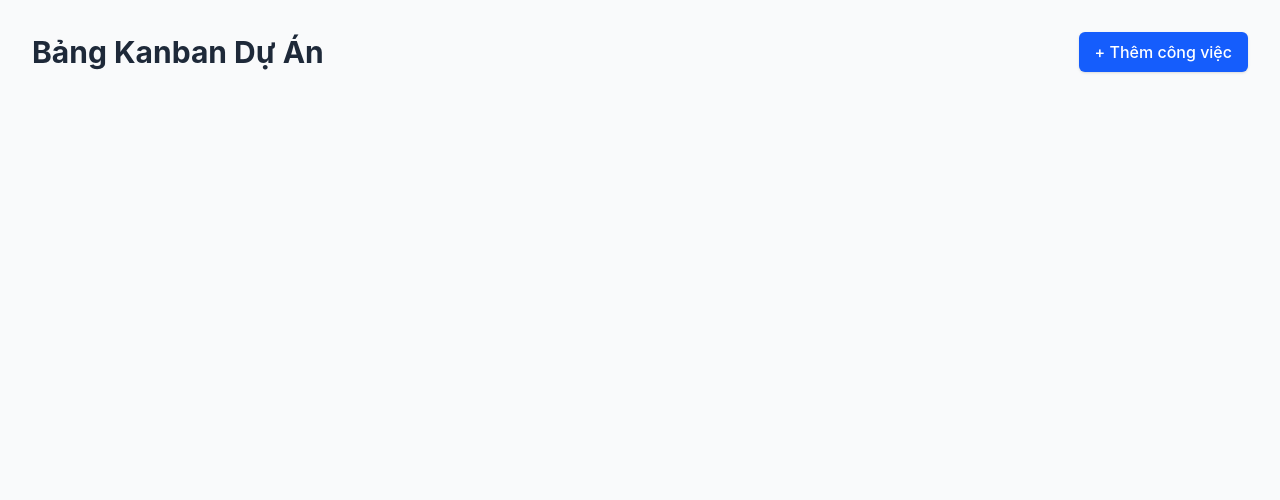
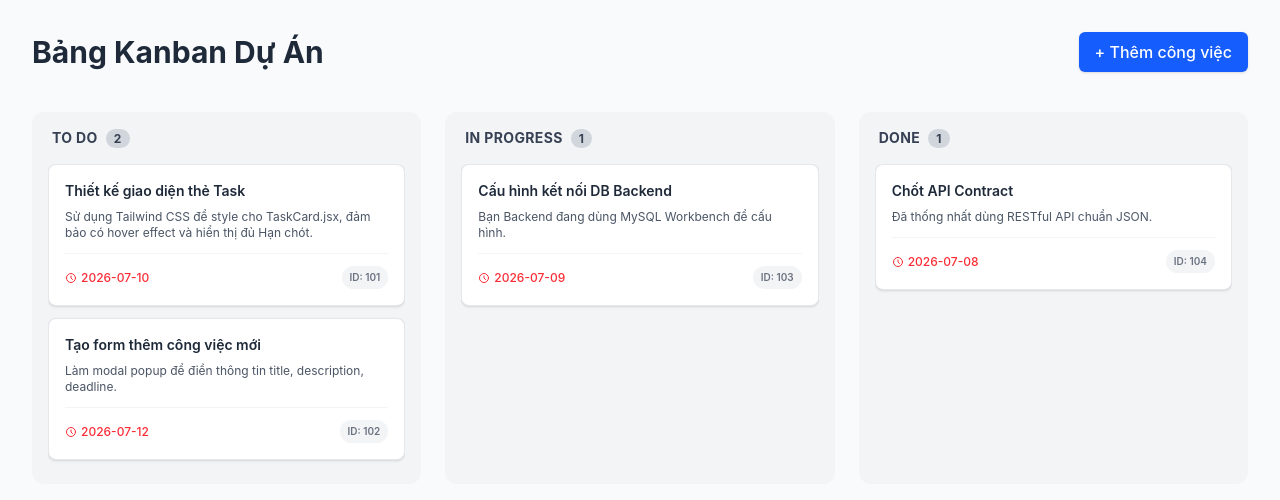
Before and after one commit to LuuTuong21/DoAnThucTap, a React app in the folder frontend/: page / in a window 1280 px wide. Shown: the top 500 px of the page. Built offline with nearby package versions, Linux system fonts and the light colour scheme; the HTML template or start-up script is replaced by a standard one.

Commit message:
Hoan thanh Day 5 FE: Tinh chinh UI/UX, them hieu ung hover va transition

```diff
--- a/frontend/src/App.jsx
+++ b/frontend/src/App.jsx
@@ -1,25 +1,55 @@
 import { useState } from 'react';
 import TaskCard from './components/TaskCard';
-import TaskModal from './components/TaskModal'; // 1. Thêm dòng import này
+import TaskModal from './components/TaskModal';
 
 function App() {
-  // 2. Thêm dòng này để tạo "công tắc" (mặc định là false - đang tắt)
+  // Trạng thái bật/tắt của Modal thêm công việc
   const [isModalOpen, setIsModalOpen] = useState(false);
 
+  // Dữ liệu giả (Mock Data) bám sát cấu trúc Database
   const [boardData, setBoardData] = useState({
-    // ... (Giữ nguyên cục Mock Data của bạn ở đây) ...
+    "To Do": [
+      {
+        task_id: 101,
+        title: "Thiết kế giao diện thẻ Task",
+        description: "Sử dụng Tailwind CSS để style cho TaskCard.jsx, đảm bảo có hover effect và hiển thị đủ Hạn chót.",
+        deadline: "2026-07-10"
+      },
+      {
+        task_id: 102,
+        title: "Tạo form thêm công việc mới",
+        description: "Làm modal popup để điền thông tin title, description, deadline.",
+        deadline: "2026-07-12"
+      }
+    ],
+    "In progress": [
+      {
+        task_id: 103,
+        title: "Cấu hình kết nối DB Backend",
+        description: "Bạn Backend đang dùng MySQL Workbench để cấu hình.",
+        deadline: "2026-07-09"
+      }
+    ],
+    "Done": [
+      {
+        task_id: 104,
+        title: "Chốt API Contract",
+        description: "Đã thống nhất dùng RESTful API chuẩn JSON.",
+        deadline: "2026-07-08"
+      }
+    ]
   });
 
   return (
     <div className="min-h-screen bg-gray-50 p-8 font-sans">
       <div className="max-w-7xl mx-auto">
 
+        {/* Phần Header */}
         <header className="mb-10 flex justify-between items-center">
           <h1 className="text-3xl font-bold text-gray-800">
             Bảng Kanban Dự Án
           </h1>
 
-          {/* 3. Sửa lại nút button này: Thêm sự kiện onClick để bật công tắc */}
           <button
             onClick={() => setIsModalOpen(true)}
             className="bg-blue-600 hover:bg-blue-700 text-white px-4 py-2 rounded-md font-medium shadow-sm transition-colors"
@@ -30,12 +60,36 @@ function App() {
 
         {/* Khung Bảng Kanban */}
         <div className="flex flex-col md:flex-row gap-6">
-            {/* ... (Giữ nguyên đoạn code render 3 cột ở đây) ... */}
+
+          {Object.keys(boardData).map((statusName) => (
+            // Thêm hiệu ứng hover:bg-gray-200 và transition-colors của Ngày 5
+            <div key={statusName} className="bg-gray-100 hover:bg-gray-200 transition-colors duration-300 rounded-xl w-full md:w-1/3 p-4 flex flex-col max-h-[80vh]">
+
+              {/* Tiêu đề Cột */}
+              <div className="flex justify-between items-center mb-4 px-1">
+                <h2 className="font-bold text-sm text-gray-700 uppercase tracking-wide">
+                  {statusName}
+                  <span className="ml-2 bg-gray-300 text-gray-700 py-0.5 px-2 rounded-full text-xs">
+                    {boardData[statusName].length}
+                  </span>
+                </h2>
+              </div>
+
+              {/* Danh sách Thẻ TaskCard */}
+              <div className="flex flex-col gap-3 overflow-y-auto pb-2 flex-1">
+                {boardData[statusName].map((task) => (
+                  <TaskCard key={task.task_id} task={task} />
+                ))}
+              </div>
+
+            </div>
+          ))}
+
         </div>
 
       </div>
 
-      {/* 4. Thêm Modal vào cuối cùng (ngay trên thẻ đóng </div> cuối cùng) */}
+      {/* Component Modal */}
       <TaskModal
         isOpen={isModalOpen}
         onClose={() => setIsModalOpen(false)}
--- a/frontend/src/components/TaskCard.jsx
+++ b/frontend/src/components/TaskCard.jsx
@@ -2,20 +2,18 @@ import React from 'react';
 
 function TaskCard({ task }) {
   return (
-    <div className="bg-white p-4 rounded-lg shadow-sm border border-gray-200 hover:shadow-md hover:border-blue-400 cursor-grab transition-all group">
-      {/* Tiêu đề */}
-      <h3 className="font-semibold text-gray-800 text-sm mb-2 group-hover:text-blue-600">
+    // Đã cập nhật hiệu ứng chuyển động mượt (duration-300) và nhấc thẻ lên (hover:-translate-y-1)
+    <div className="bg-white p-4 rounded-lg shadow-sm border border-gray-200 hover:shadow-md hover:border-blue-400 cursor-grab transition-all duration-300 hover:-translate-y-1 group">
+      <h3 className="font-semibold text-gray-800 text-sm mb-2 group-hover:text-blue-600 transition-colors">
         {task.title}
       </h3>
 
-      {/* Mô tả (giới hạn 2 dòng để thẻ không bị quá dài) */}
       {task.description && (
         <p className="text-xs text-gray-600 mb-3 line-clamp-2">
           {task.description}
         </p>
       )}
 
-      {/* Phần chân thẻ: Hạn chót và Trạng thái */}
       <div className="flex justify-between items-center mt-3 pt-3 border-t border-gray-100">
         <div className="flex items-center text-xs text-red-500 font-medium">
           <svg className="w-3 h-3 mr-1" fill="none" stroke="currentColor" viewBox="0 0 24 24">
@@ -24,7 +22,6 @@ function TaskCard({ task }) {
           {task.deadline}
         </div>
 
-        {/* Badge trạng thái nhỏ */}
         <span className="px-2 py-1 text-[10px] font-semibold bg-gray-100 text-gray-500 rounded-full">
           ID: {task.task_id}
         </span>
--- a/frontend/src/components/TaskModal.jsx
+++ b/frontend/src/components/TaskModal.jsx
@@ -1,68 +1,60 @@
 import React from 'react';
 
 function TaskModal({ isOpen, onClose }) {
-  // Nếu "công tắc" đang tắt, không hiển thị gì cả
   if (!isOpen) return null;
 
   return (
-    // Lớp nền đen mờ bao phủ toàn màn hình
-    <div className="fixed inset-0 bg-black/40 flex justify-center items-center z-50 backdrop-blur-sm">
+    // Thêm animation mờ dần vào nền
+    <div className="fixed inset-0 bg-black/40 flex justify-center items-center z-50 backdrop-blur-sm animate-[fadeIn_0.2s_ease-out]">
 
-      {/* Khung màu trắng của Modal */}
-      <div className="bg-white rounded-xl w-full max-w-md p-6 shadow-2xl transform transition-all">
+      {/* Khung Modal */}
+      <div className="bg-white rounded-xl w-full max-w-md p-6 shadow-2xl transform transition-all animate-[scaleUp_0.2s_ease-out]">
         <h2 className="text-xl font-bold text-gray-800 mb-4 border-b pb-2">
           Thêm công việc mới
         </h2>
 
-        {/* Form nhập liệu tĩnh */}
         <form className="flex flex-col gap-4">
-
-          {/* Tiêu đề */}
           <div>
             <label className="block text-sm font-medium text-gray-700 mb-1">Tiêu đề công việc</label>
             <input
               type="text"
               placeholder="Vd: Thiết kế Database..."
-              className="w-full px-3 py-2 border border-gray-300 rounded-md focus:outline-none focus:ring-2 focus:ring-blue-500"
+              className="w-full px-3 py-2 border border-gray-300 rounded-md focus:outline-none focus:ring-2 focus:ring-blue-500 focus:border-blue-500 transition-shadow duration-200"
             />
           </div>
 
-          {/* Mô tả */}
           <div>
             <label className="block text-sm font-medium text-gray-700 mb-1">Mô tả chi tiết</label>
             <textarea
               rows="3"
               placeholder="Nhập chi tiết công việc cần làm..."
-              className="w-full px-3 py-2 border border-gray-300 rounded-md focus:outline-none focus:ring-2 focus:ring-blue-500"
+              className="w-full px-3 py-2 border border-gray-300 rounded-md focus:outline-none focus:ring-2 focus:ring-blue-500 focus:border-blue-500 transition-shadow duration-200"
             ></textarea>
           </div>
 
-          {/* Hạn chót (Datetime theo ERD) */}
           <div>
             <label className="block text-sm font-medium text-gray-700 mb-1">Hạn chót</label>
             <input
               type="datetime-local"
-              className="w-full px-3 py-2 border border-gray-300 rounded-md focus:outline-none focus:ring-2 focus:ring-blue-500"
+              className="w-full px-3 py-2 border border-gray-300 rounded-md focus:outline-none focus:ring-2 focus:ring-blue-500 focus:border-blue-500 transition-shadow duration-200"
             />
           </div>
 
-          {/* Các nút hành động */}
           <div className="flex justify-end gap-3 mt-4 pt-4 border-t border-gray-100">
             <button
               type="button"
-              onClick={onClose} // Bấm nút này sẽ gọi hàm tắt công tắc
-              className="px-4 py-2 text-sm font-medium text-gray-700 bg-gray-100 hover:bg-gray-200 rounded-md transition-colors"
+              onClick={onClose}
+              className="px-4 py-2 text-sm font-medium text-gray-700 bg-gray-100 hover:bg-gray-200 active:bg-gray-300 rounded-md transition-all duration-200"
             >
               Hủy bỏ
             </button>
             <button
               type="button"
-              className="px-4 py-2 text-sm font-medium text-white bg-blue-600 hover:bg-blue-700 rounded-md transition-colors shadow-sm"
+              className="px-4 py-2 text-sm font-medium text-white bg-blue-600 hover:bg-blue-700 active:scale-95 rounded-md transition-all duration-200 shadow-sm hover:shadow-md"
             >
               Lưu công việc
             </button>
           </div>
-
         </form>
       </div>
     </div>
```
